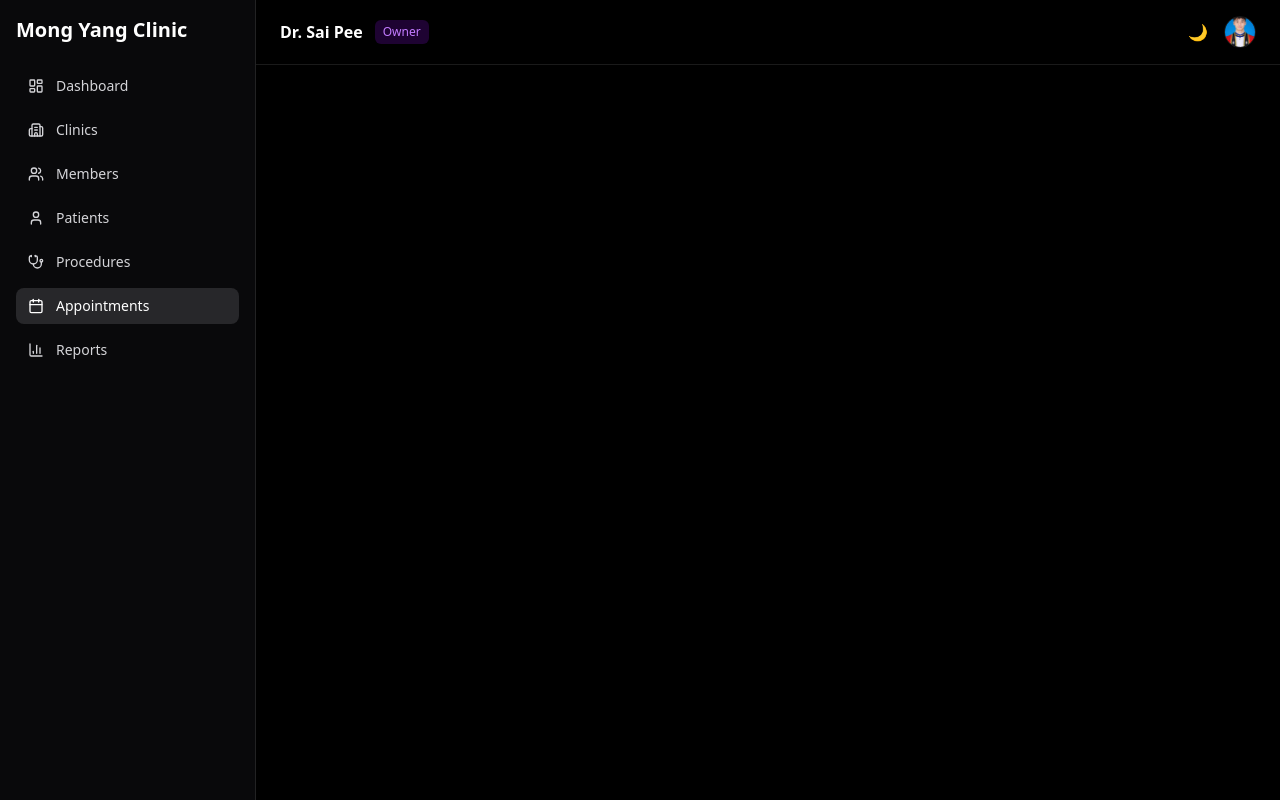
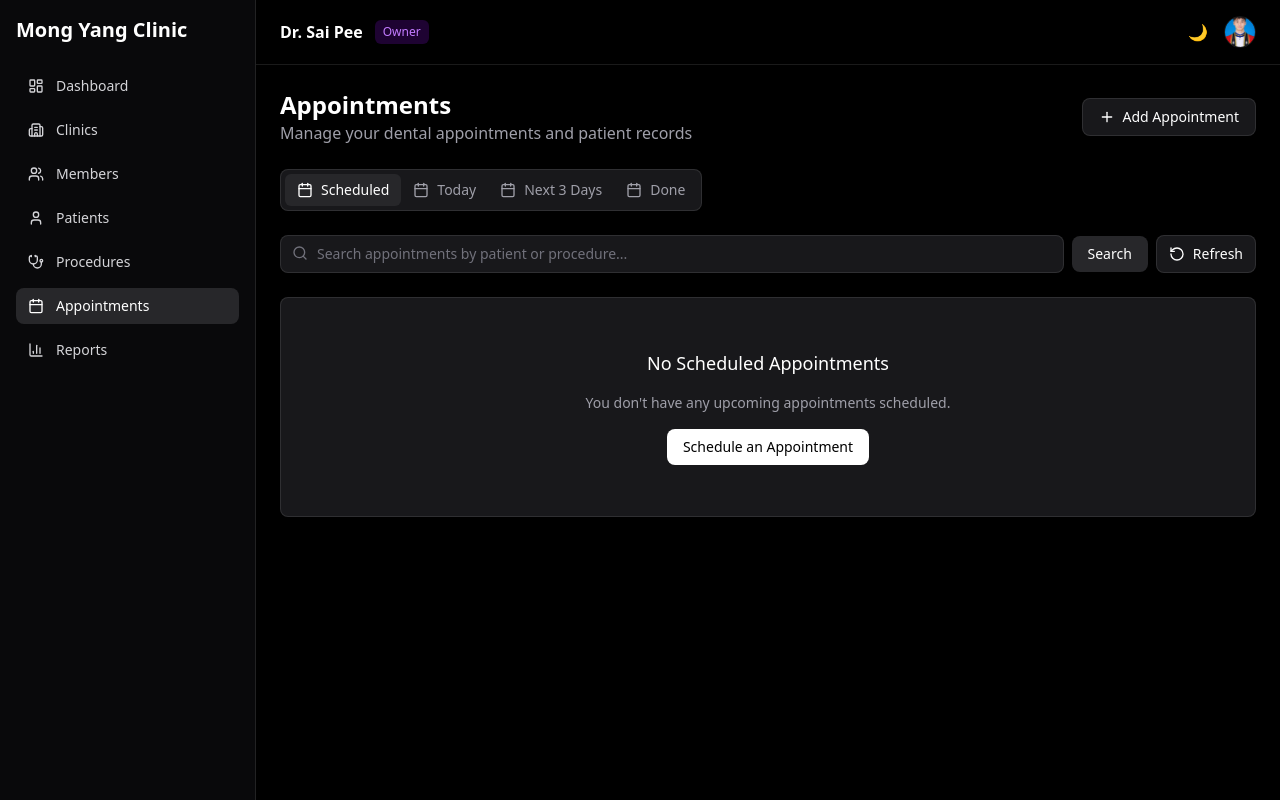
Before and after one commit to ahpharjr/DentalPatientMangement, a React (Vite) app in the folder patient-management-fronted/: page /appointments in a window 1280 px wide. Built offline with nearby package versions, Linux system fonts and the light colour scheme.

Commit message:
Add appointment page

```diff
--- a/patient-management-fronted/src/App.jsx
+++ b/patient-management-fronted/src/App.jsx
@@ -13,6 +13,7 @@ import AddProcedure from "./pages/AddProcedure";
 import EditProcedure from "./pages/EditProcedure";
 import PrimaryTeethChart from "./components/patients/PrimaryTeethChart";
 import PermanentTeethChart from "./components/patients/PermanentTeethChart";
+import Appointments from "./pages/Appointments";
 import "./App.css";
 
 function App() {
@@ -34,6 +35,7 @@ function App() {
           <Route path="/procedures/:id/edit" element={<EditProcedure />} />
           <Route path="/patients/:id/primary-teeth" element={<PrimaryTeethChart />} />
           <Route path="/patients/:id/permanent-teeth" element={<PermanentTeethChart />} />
+          <Route path="/appointments" element={<Appointments />} />
         </Routes>
       </AppLayout>
     </BrowserRouter>
--- /dev/null
+++ b/patient-management-fronted/src/pages/Appointments.jsx
@@ -0,0 +1,85 @@
+import { Plus, Search, RotateCcw, Calendar } from "lucide-react";
+import { useState } from "react";
+import PageHeader from "../components/ui/PageHeader";
+
+const filters = [
+  { key: "scheduled", label: "Scheduled" },
+  { key: "today", label: "Today" },
+  { key: "next3", label: "Next 3 Days" },
+  { key: "done", label: "Done" },
+];
+
+export default function Appointments() {
+  const [activeFilter, setActiveFilter] = useState("scheduled");
+
+  return (
+    <div className="space-y-6">
+      {/* Header */}
+      <PageHeader
+        title="Appointments"
+        subtitle="Manage your dental appointments and patient records"
+        action={
+          <button className="flex items-center gap-2 rounded-lg border border-white/10 bg-zinc-900 px-4 py-2 text-sm text-white hover:bg-zinc-800">
+            <Plus className="h-4 w-4" />
+            Add Appointment
+          </button>
+        }
+      />
+
+      {/* Filters */}
+      <div className="flex flex-wrap items-center gap-2">
+        <div className="flex rounded-lg border border-white/10 bg-zinc-900 p-1">
+          {filters.map((f) => (
+            <button
+              key={f.key}
+              onClick={() => setActiveFilter(f.key)}
+              className={`flex items-center gap-2 rounded-md px-3 py-1.5 text-sm transition
+                ${
+                  activeFilter === f.key
+                    ? "bg-zinc-800 text-white"
+                    : "text-zinc-400 hover:text-white"
+                }`}
+            >
+              <Calendar className="h-4 w-4" />
+              {f.label}
+            </button>
+          ))}
+        </div>
+      </div>
+
+      {/* Search + Actions */}
+      <div className="flex flex-wrap items-center gap-2">
+        <div className="relative flex-1">
+          <Search className="absolute left-3 top-2.5 h-4 w-4 text-zinc-500" />
+          <input
+            placeholder="Search appointments by patient or procedure..."
+            className="w-full rounded-lg border border-white/10 bg-zinc-900 py-2 pl-9 pr-3 text-sm text-white placeholder-zinc-500"
+          />
+        </div>
+
+        <button className="rounded-lg bg-zinc-800 px-4 py-2 text-sm text-white hover:bg-zinc-700">
+          Search
+        </button>
+
+        <button className="flex items-center gap-2 rounded-lg border border-white/10 bg-zinc-900 px-3 py-2 text-sm text-white hover:bg-zinc-800">
+          <RotateCcw className="h-4 w-4" />
+          Refresh
+        </button>
+      </div>
+
+      {/* Empty State */}
+      <div className="flex min-h-55 flex-col items-center justify-center gap-4 rounded-lg border border-white/10 bg-zinc-900 text-center">
+        <h3 className="text-lg font-medium text-white">
+          No Scheduled Appointments
+        </h3>
+        <p className="text-sm text-zinc-400">
+          You don't have any upcoming appointments scheduled.
+        </p>
+
+        <button className="rounded-lg bg-white px-4 py-2 text-sm font-medium text-black hover:bg-zinc-200">
+          Schedule an Appointment
+        </button>
+      </div>
+    </div>
+  );
+}
```
